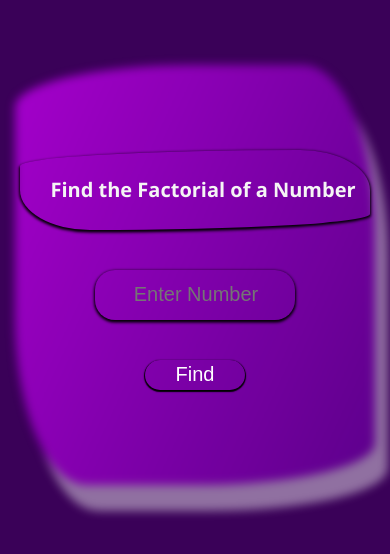
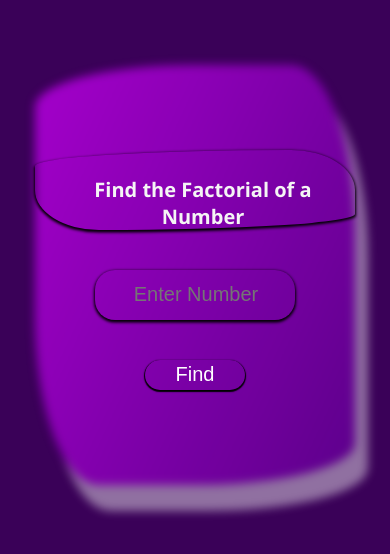
Before and after one commit to S-Pro-Dev/Factorial-Calculator, a plain HTML site: page index.html in a window 390 px wide. Shown: the part 152-706 px from the top of the page. Drawn offline with Linux system fonts and the light colour scheme.

Commit message:
Little Update

```diff
--- a/style.css
+++ b/style.css
@@ -152,7 +152,7 @@
   .first-container {
     display: flex;
     flex-wrap: wrap;
-    width: 360px;
+    width: 320px;
     height: 420px;
   }
 
@@ -166,7 +166,7 @@
     padding-top: 26px;
     margin-top: 20px;
     margin-bottom: 0px;
-    width: 350px;
+    width: 320px;
     font-size: 20px;
     height: 80px;
   }
```
